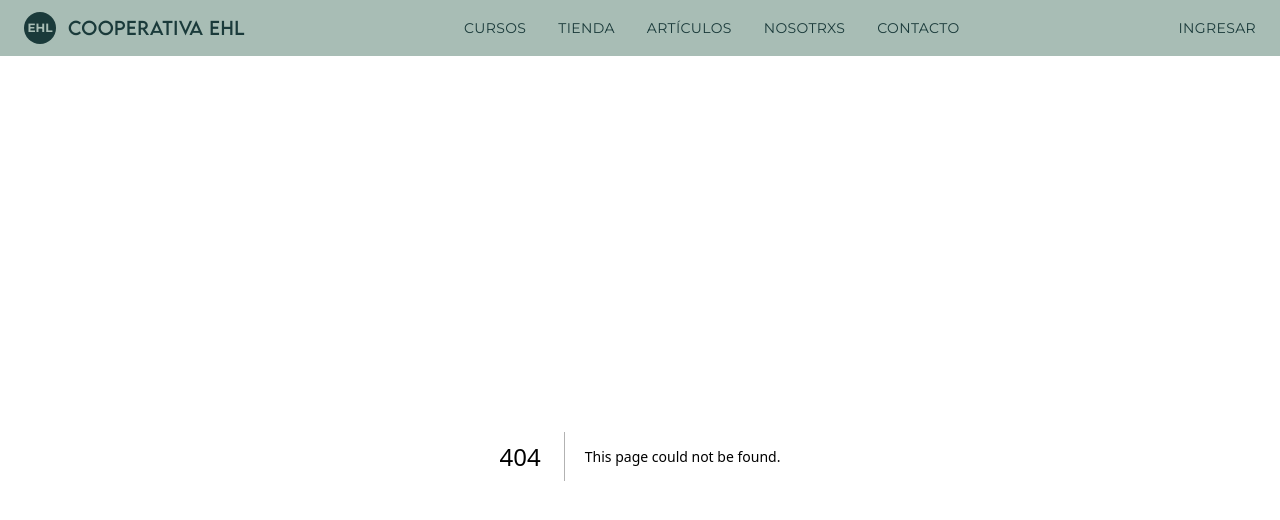
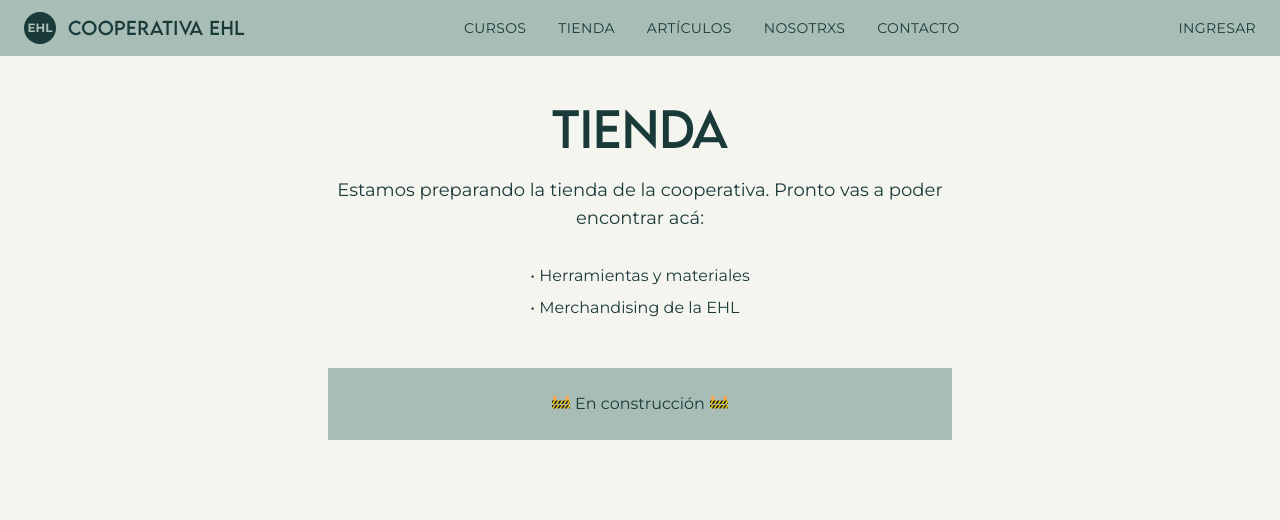
Before and after one commit to ivanszarykalo/ehl-frontend, a Next.js app: page /tienda in a window 1280 px wide. Before the commit this address had no page. Shown: the top 520 px of the page. Built offline with nearby package versions, Linux system fonts and the light colour scheme.

Commit message:
Creo la pagina Sobre nosotrxs

```diff
--- /dev/null
+++ b/app/tienda/page.tsx
@@ -0,0 +1,23 @@
+export default function TiendaPage() {
+    return (
+        <div className="min-h-screen bg-ehl-bg">
+            <div className="container mx-auto px-6 py-12 max-w-2xl text-center">
+                <h1 className="font-lemmon text-4xl md:text-5xl text-ehl-dark mb-6 uppercase">
+                    Tienda
+                </h1>
+                <p className="font-montserrat text-lg text-ehl-dark mb-8">
+                    Estamos preparando la tienda de la cooperativa. Pronto vas a poder encontrar acá:
+                </p>
+                <ul className="font-montserrat text-ehl-dark space-y-2 mb-12 text-left inline-block">
+                    <li>• Herramientas y materiales</li>
+                    <li>• Merchandising de la EHL</li>
+                </ul>
+                <div className="bg-ehl-light p-6">
+                    <p className="font-montserrat text-ehl-dark">
+                        🚧 En construcción 🚧
+                    </p>
+                </div>
+            </div>
+        </div>
+    );
+}
```
